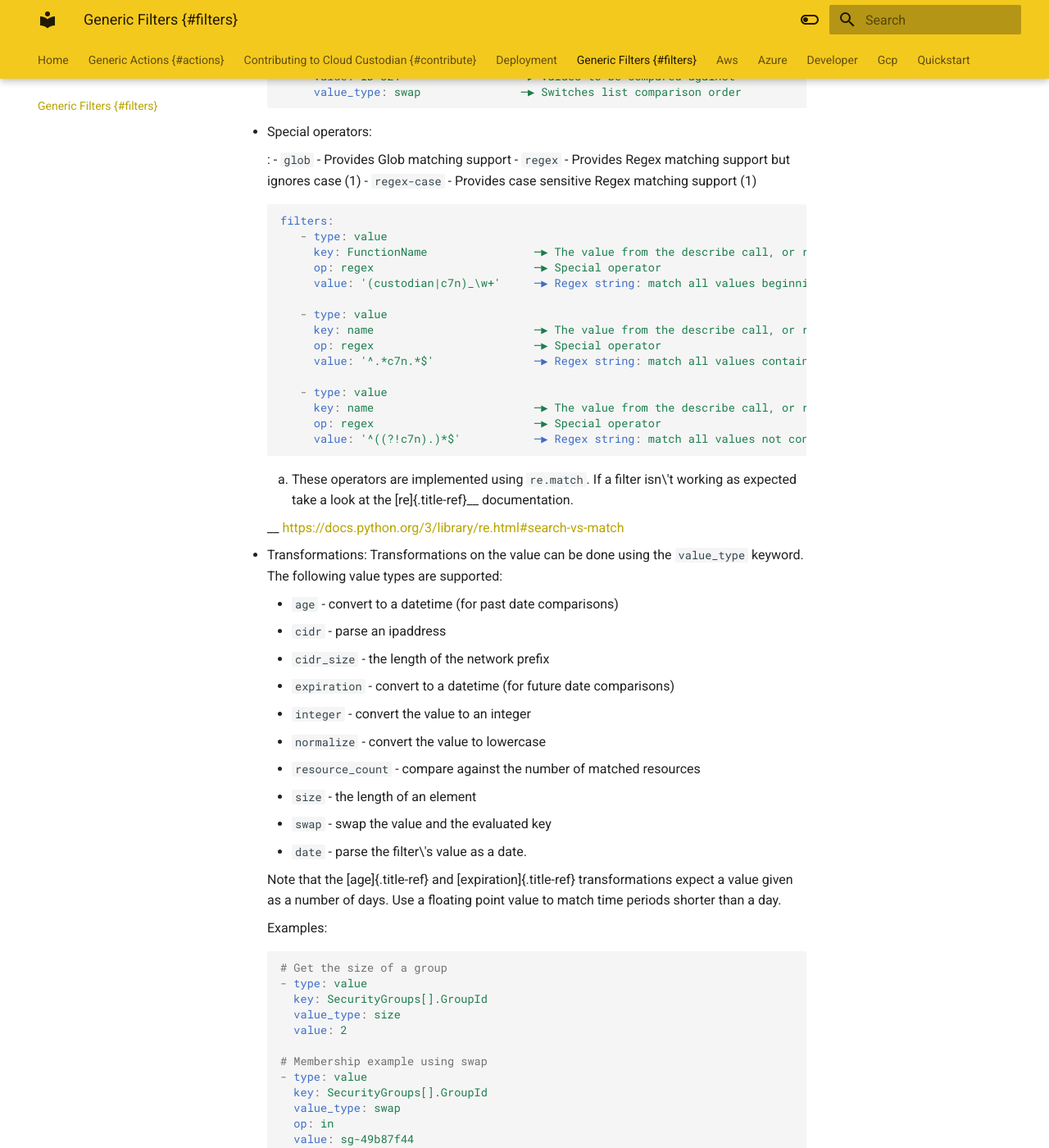
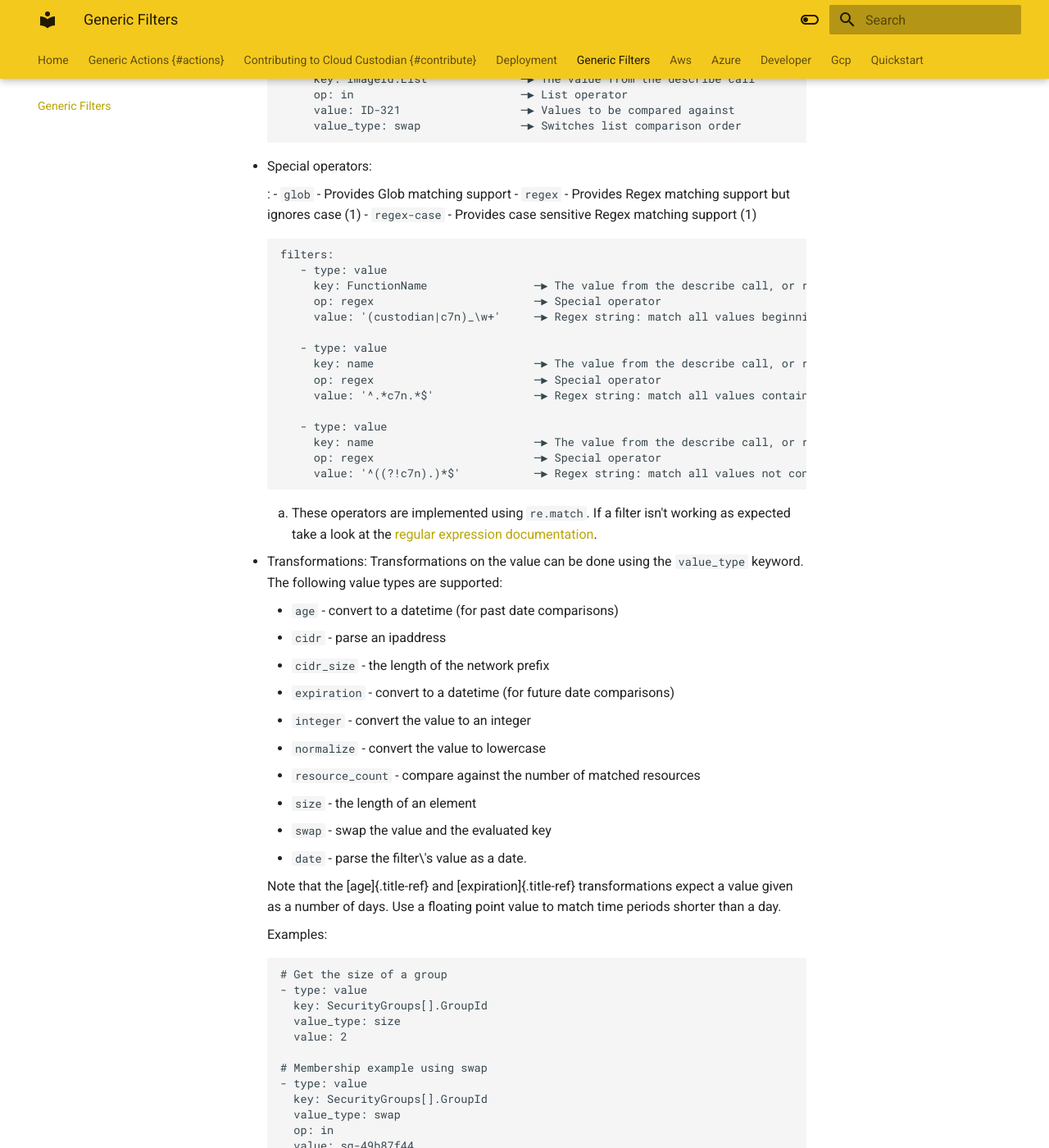
Before and after one commit to castrojo/c7n-docs-ng, an MkDocs documentation site: the page built from docs/filters.md, in a window 1280 px wide and 1400 px high, scrolled down 2350 px. Shown: the whole window at 82% size. Built offline with MkDocs 1.6.1 and Material for MkDocs 9.7.7, drawn with Linux system fonts in a browser that asks for light colours; some of the changed text lies outside the part shown.

````diff
--- a/docs/filters.md
+++ b/docs/filters.md
@@ -1,22 +1,24 @@
-Generic Filters {#filters}
-===============
+# Generic Filters
+
 
 The following filters can be applied to all policies for all resources.
 See the provider specific resource reference for additional information.
 
-Value Filter
-------------
+## Value Filter
+
 
 Cloud Custodian provides for a flexible query language on any resource
 by allowing for rich queries on JSON objects via JMESPath, and allows
 for mixing and combining those with boolean conditional operators that
-are nest-able. (Tutorial here on
-[JMESPath](http://jmespath.org/tutorial.html) syntax)
+are nest-able.
+
+Check out this [JMESPath tutorial](http://jmespath.org/tutorial.html) for the
+syntax.
 
 The base value filter enables the use of jmespath with data returned
 from a describe call.
 
-``` {.yaml}
+```
 filters:
      - type: value
        key: "State[0]"    ─▶ The value from the describe call
@@ -67,7 +69,7 @@
         -   `less-than` or `lt`
         -   `lte` or `le`
 
-    ``` {.yaml}
+    ```
     filters:
        - type: value
          key: CpuOptions.CoreCount      ─▶ The value from the describe call
@@ -85,7 +87,7 @@
         -   `empty`
         -   `contains`
 
-    ``` {.yaml}
+    ```
     filters:
        - type: value
          key: CpuOptions.CoreCount      ─▶ The value from the describe call
@@ -100,7 +102,7 @@
         -   `and` or `And`
         -   `not`
 
-    ``` {.yaml}
+    ```
     filters:
        - or:                              ─▶ Logical Operator
          - type: value
@@ -126,7 +128,7 @@
         -   `not-in` or `ni`
         -   `intersect` - Provides comparison between 2 lists
 
-    ``` {.yaml}
+    ```
     filters:
        - type: value
          key: ImageId                   ─▶ The value from the describe call
@@ -134,7 +136,7 @@
          value: [ID-123, ID-321]        ─▶ List of Values to be compared against
     ```
 
-    ``` {.yaml}
+    ```
     filters:
        - type: value
          key: ImageId.List              ─▶ The value from the describe call
@@ -153,7 +155,7 @@
         -   `regex-case` - Provides case sensitive Regex matching
             support (1)
 
-    ``` {.yaml}
+    ```
     filters:
        - type: value
          key: FunctionName                ─▶ The value from the describe call, or resources.json
@@ -172,10 +174,8 @@
     ```
 
     1.  These operators are implemented using `re.match`. If a filter
-        isn\'t working as expected take a look at the
-        [re]{.title-ref}\_\_ documentation.
-
-    \_\_ <https://docs.python.org/3/library/re.html#search-vs-match>
+        isn't working as expected take a look at the
+        [regular expression documentation](https://docs.python.org/3/library/re.html#search-vs-match).
 
 -   Transformations: Transformations on the value can be done using the
     `value_type` keyword. The following value types are supported:
@@ -193,13 +193,13 @@
     -   `swap` - swap the value and the evaluated key
     -   `date` - parse the filter\'s value as a date.
 
-    Note that the [age]{.title-ref} and [expiration]{.title-ref}
-    transformations expect a value given as a number of days. Use a
-    floating point value to match time periods shorter than a day.
+    Note that the [age]{.title-ref} and [expiration]{.title-ref} transformations
+    expect a value given as a number of days.
+    Use a floating point value to match time periods shorter than a day.
 
     Examples:
 
-    ``` {.yaml}
+    ```
     # Get the size of a group
     - type: value
       key: SecurityGroups[].GroupId
@@ -297,7 +297,7 @@
     data in it. By setting the `value_regex` to capture just the
     datetime part of the tag, the filter can be evaluated as normal.
 
-    ``` {.yaml}
+    ```
     # Find expiry from tag contents
     - type: value
       key: "tag:metadata"
@@ -338,8 +337,7 @@
 >       force: true
 > ```
 
-Reduce Filter
--------------
+## Reduce Filter
 
 The `reduce` filter lets you group, sort, and limit the number of
 resources to act on. Maybe you want to delete AMIs, but want to do it in
--- a/mkdocs.yml
+++ b/mkdocs.yml
@@ -2,6 +2,7 @@
 copyright: "Copyright &copy; 2021 The Cloud Custodian Authors"
 theme:
   name: material
+  custom_dir: overrides
   features:
     - navigation.instant
     - navigation.tabs
--- /dev/null
+++ b/overrides/home.html
@@ -0,0 +1,185 @@
+{% extends "main.html" %} {% block content %}
+<link rel="stylesheet" href="{{ 'assets/stylesheets/home.css' | url }}" />
+
+<div class="md-container">
+  <section class="home-container">
+    <div class="animated-gradient">
+      <img src="images/logo/rgb/knative-logo-rgb.png" style="display: none;"/>
+    </div>
+    <div class="md-grid md-typeset">
+      <div class="mdx-hero">
+        <div>
+          <h1>Enterprise-grade Serverless on your own terms.</h1>
+          <h2>Kubernetes-based platform to deploy and manage modern serverless workloads.</h2>
+          <p style="display: block">
+            <a href="{{ 'getting-started/' | url }}" class="md-button md-button--primary">
+              Developer? Get Started Here!
+            </a>
+            <a href="{{ 'admin/install/' | url }}" class="md-button"> Cluster Administrator? Get Started Here!</a>
+          </p>
+        </div>
+      </div>
+    </div>
+  </section>
+
+  <section class="features-container">
+    <div class="md-grid md-typeset">
+      <h2>Highlights</h2>
+      <ul class="task-list-control" style="columns: 2">
+        <li class="task-list-item">
+          <input type="checkbox" checked disabled />
+          <span class="task-list-indicator"></span>
+          <b>Stand up scalable, secure, stateless services in seconds.</b>
+        </li>
+        <li class="task-list-item">
+          <input type="checkbox" checked disabled /><span class="task-list-indicator"></span><b>Focused API</b> with
+          higher level abstractions for common app use-cases.
+        </li>
+        <li class="task-list-item">
+          <input type="checkbox" checked disabled /><span class="task-list-indicator"></span
+          ><b>Pluggable components</b> let you bring your own logging and monitoring, networking, and service mesh.
+        </li>
+        <li class="task-list-item">
+          <input type="checkbox" checked disabled /><span class="task-list-indicator"></span>Run Knative anywhere
+          Kubernetes runs, <b>never worry about vendor lock-in.</b>
+        </li>
+        <li class="task-list-item">
+          <input type="checkbox" checked disabled /><span class="task-list-indicator"></span
+          ><b>Seamless developer experience</b>, supports GitOps, DockerOps, ManualOps, etc..
+        </li>
+        <li class="task-list-item">
+          <input type="checkbox" checked disabled /><span class="task-list-indicator"></span
+          ><b>Supports many common tools and frameworks</b> such as Django, Ruby on Rails, Spring, and many more.
+        </li>
+      </ul>
+    </div>
+  </section>
+
+  <section class="intro-container">
+    <div class="md-grid md-typeset">
+      <img
+        src="images/rocket.svg"
+        class="rocket"
+        alt=""
+        draggable="false"
+      />
+      <div>
+        <h2>Make your developers more productive</h2>
+        <p>
+          Knative components build on top of Kubernetes,
+          <b>abstracting away the complex details and enabling developers to focus on what matters</b>. Built by
+          codifying the best practices shared by successful real-world implementations, Knative solves the "boring but
+          difficult" parts of deploying and managing cloud native services so you don't have to.
+        </p>
+      </div>
+    </div>
+  </section>
+
+  <section class="usedby-container">
+    <div class="md-grid md-typeset" style="width: 100%">
+      <div id="usedby-title">
+        <h3>Trusted by:</h3>
+      </div>
+      <div id="usedby">
+        <div class="logo">
+          <img src="images/corporate-logos/Google.svg" alt="" draggable="false" />
+        </div>
+        <div class="logo">
+          <img src="images/corporate-logos/vmware.svg" alt="" draggable="false" />
+        </div>
+        <div class="logo">
+          <img src="images/corporate-logos/IBM.svg" alt="" draggable="false" />
+        </div>
+        <div class="logo">
+          <img src="images/corporate-logos/Redhat.svg" alt="" draggable="false" />
+        </div>
+        <div class="logo">
+          <img src="images/corporate-logos/Triggermesh.svg" alt="" draggable="false" />
+        </div>
+      </div>
+      <div id="usedby-more">..and more!</div>
+    </div>
+  </section>
+
+  <section class="components-container">
+    <div class="md-grid md-typeset">
+      <div>
+        <h2>Knative Components</h2>
+      </div>
+      <div style="display: flex; gap: 4em;" class="component-flex">
+        <div>
+          <div>
+            <h4><a style="color: white" href="{{ 'serving' | url }}">Serving ›</a></h4>
+          </div>
+          <p>
+            Run serverless containers on Kubernetes with ease, Knative takes care of the details of networking,
+            autoscaling (even to zero), and revision tracking. You just have to focus on your core logic.
+          </p>
+        </div>
+        <div>
+          <div>
+            <h4><a style="color: white" href="{{ 'eventing' | url }}">Eventing ›</a></h4>
+          </div>
+          <p>
+            Universal subscription, delivery, and management of events. Build modern apps by attaching compute to a data
+            stream with declarative event connectivity and developer-friendly object model.
+          </p>
+        </div>
+      </div>
+    </div>
+  </section>
+
+  <section class="whats-next-container">
+    <div class="md-grid md-typeset">
+      <h2>What's Next?</h2>
+      <div class="component-flex">
+        <div class="pane">
+          <div class="twemoji">
+            {% include ".icons/fontawesome/brands/slack.svg" %}
+          </div>
+          <h4>Talk to us on Slack</h4>
+          <a href="https://slack.knative.dev" title="Slack Link" class="md-button">Talk</a>
+          <p>Interested in learning more, speaking to other contributors, or finding answers?</p>
+        </div>
+        <div class="pane">
+          <div class="twemoji">
+            {% include ".icons/fontawesome/brands/github.svg" %}
+          </div>
+          <h4>Contributions Welcome</h4>
+          <a href="./help/contributor/" title="Contributing Link" class="md-button">Contribute</a>
+          <p>Want to join the fun on Github? New users are always welcome!</p>
+        </div>
+        <div class="pane">
+          <div class="twemoji">
+            {% include ".icons/fontawesome/brands/twitter.svg" %}
+          </div>
+          <h4>Follow us on Twitter</h4>
+          <a href="https://twitter.com/KnativeProject" title="Twitter Link" class="md-button">Follow</a>
+          <p>For features announcements, interesting Knative news, and other great things.</p>
+        </div>
+      </div>
+    </div>
+  </section>
+</div>
+{% endblock %}
+
+{% block scripts %}
+  {{ super() }}
+  <script>
+    document.addEventListener("DOMContentLoaded", () => {
+        const logos = document.getElementById("usedby").getElementsByTagName("div");
+        for (let i = 0; i < logos.length - 1; i++) {
+            // Technically there's a chance two elements end up with the same
+            // random order in which case the result won't be truly random (it'll be based
+            // on the original document order). This really doesn't matter.
+            logos[i].style.order = Math.floor(Math.random() * 99);
+        }
+        logos[logos.length - 1].style.order = 100;
+    })
+  </script>
+{% endblock %}
+
+<!-- Application footer -->
+{% block footer %}
+  {% include "partials/footer.html" %}
+{% endblock %}
````
Also changed, not shown: other parts of docs/filters.md (+21 -22 lines), docs/_index.html (added, +124 -0 lines), docs/index.md (+5 -79 lines), 1 other file.
